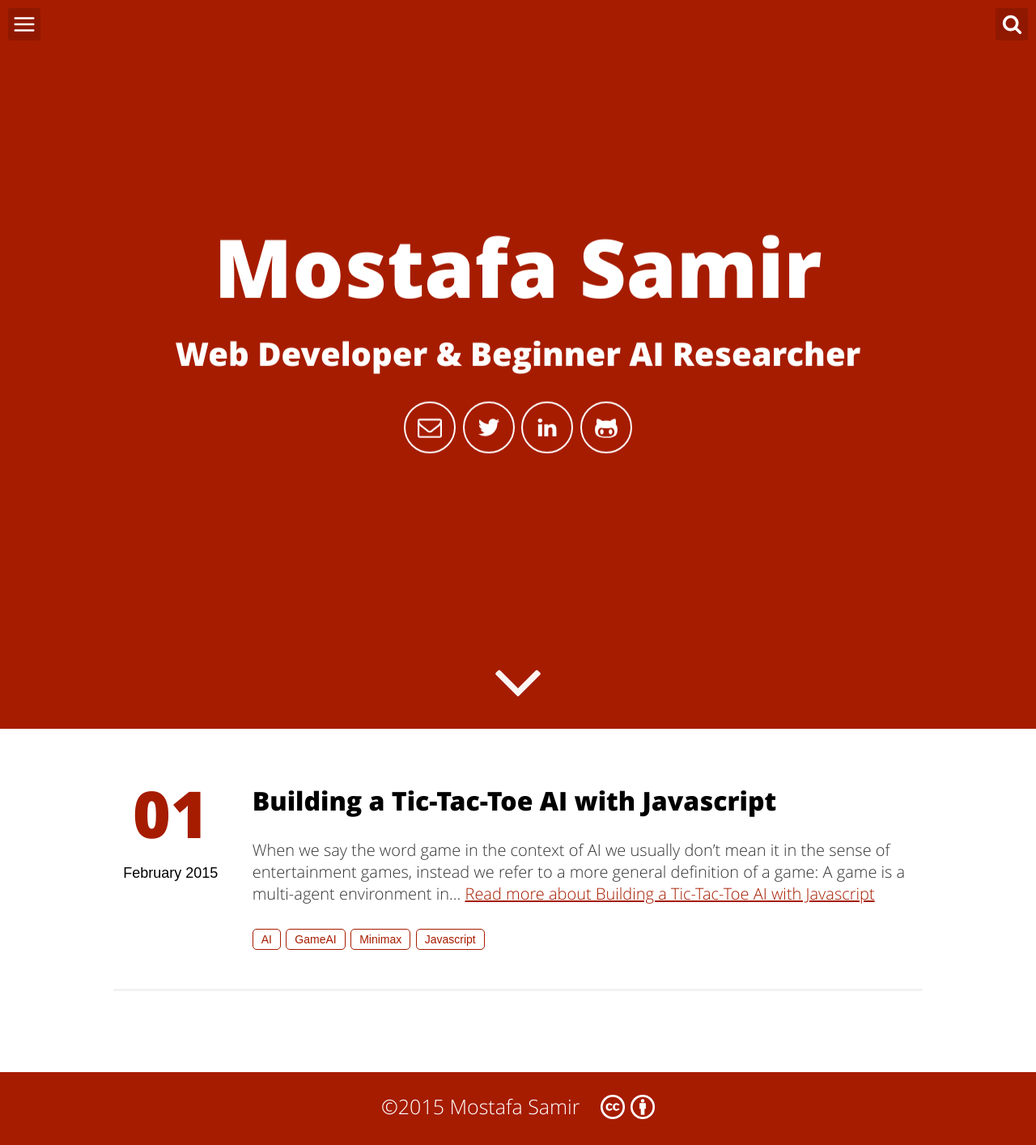
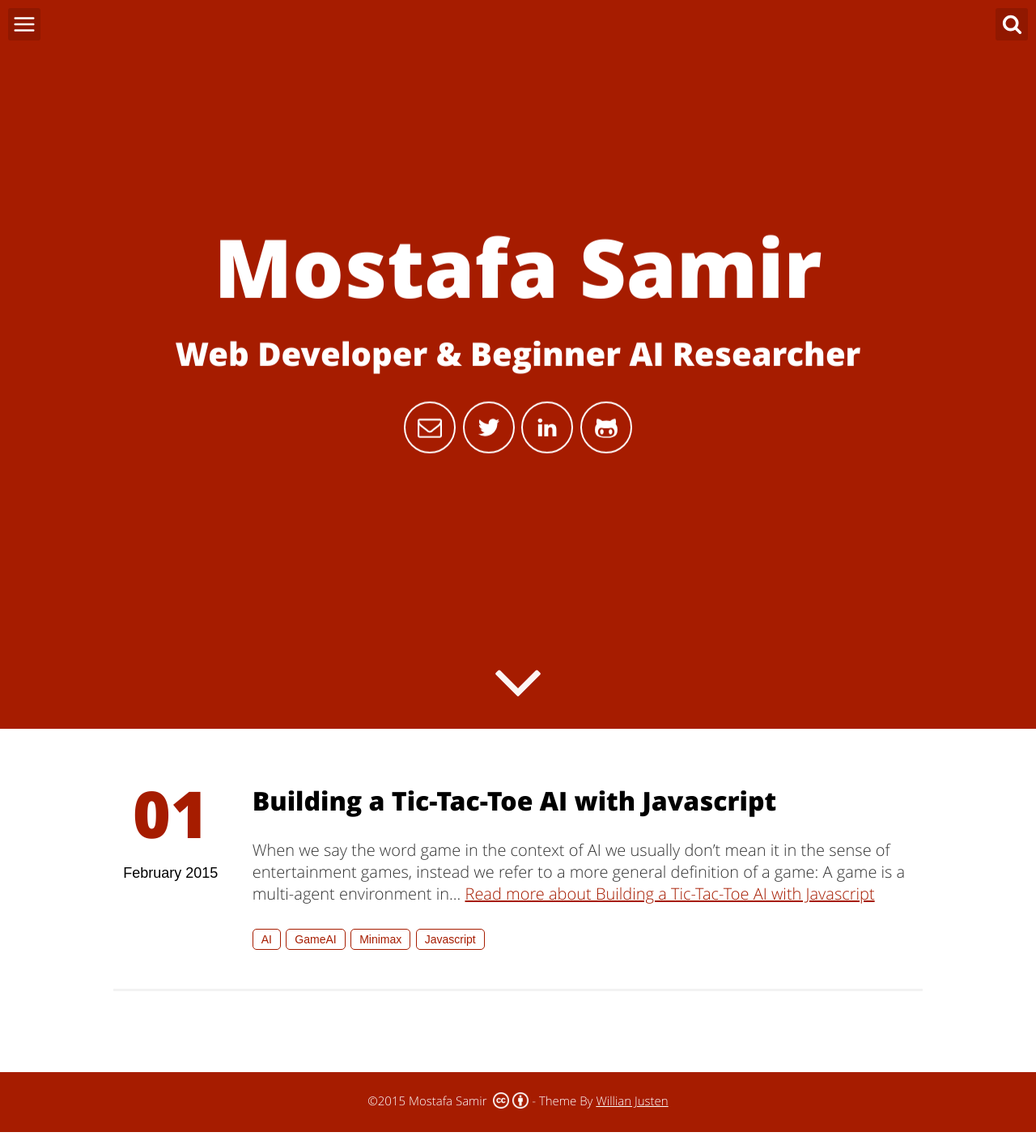
Before and after one commit to Mostafa-Samir/Mostafa-Samir.github.io, a Jekyll site: the page built from index.html, in a window 1280 px wide. Shown: the whole page at 81% size. Built offline with Jekyll 4.4.1, drawn with Linux system fonts in a browser that asks for light colours.

Commit message:
updated footer to include theme designer

```diff
--- a/_includes/footer.html
+++ b/_includes/footer.html
@@ -1,4 +1,4 @@
 <footer>
-    <p style="font-size:25px">&copy;2015 Mostafa Samir &nbsp; &nbsp;<a title="CC BY 4.0" href="https://creativecommons.org/licenses/by/4.0/" target="_blank" style="vertical-align:sub;"><img width="30px" src = "/assets/images/cc.png"/> <img width="30px" src="/assets/images/by.png"/></a></p>
+    <p style="font-size:15px">&copy;2015 Mostafa Samir &nbsp;<a title="CC BY 4.0" href="https://creativecommons.org/licenses/by/4.0/" target="_blank" style="vertical-align:sub;"><img width="20px" src = "/assets/images/cc.png"/> <img width="20px" src="/assets/images/by.png"/></a> - Theme By <a style = "text-decoration:underline" target="_blank" href="https://github.com/willianjusten/will-jekyll-template">Willian Justen</a></p>
 </footer>
 <script src="{{ "/assets/js/main.js" | prepend: site.baseurl }}"></script>
```
